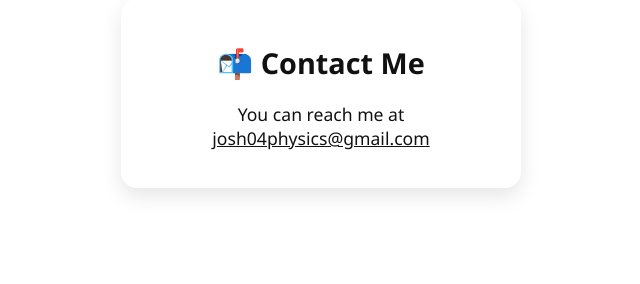
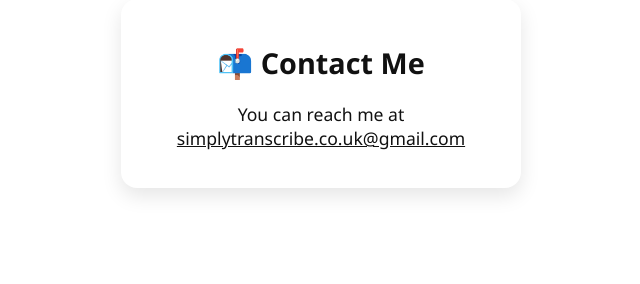
Before and after one commit to josh04physics/Simply-Transcribe, a Flask app: page / in a window 1280 px wide. Shown: the part 1367-1651 px from the top of the page, without its empty margins (319-959 px from the left). Run offline with Flask 3, Linux system fonts and the light colour scheme.

Commit message:
Changed contact email

```diff
--- a/templates/upload.html
+++ b/templates/upload.html
@@ -413,7 +413,7 @@
     <div style="max-width: 400px; margin: 3em auto; background: #fff; padding: 20px; border-radius: 16px; box-shadow: 0 8px 20px rgba(0,0,0,0.1); text-align: center;">
       <h2>📬 Contact Me</h2>
       <p style="font-size: 1.1em;">
-        You can reach me at <a href="mailto:josh04physics@gmail.com">josh04physics@gmail.com</a>
+        You can reach me at <a href="mailto:simplytranscribe.co.uk@gmail.com">simplytranscribe.co.uk@gmail.com</a>
       </p>
     </div>
   </div>
```
